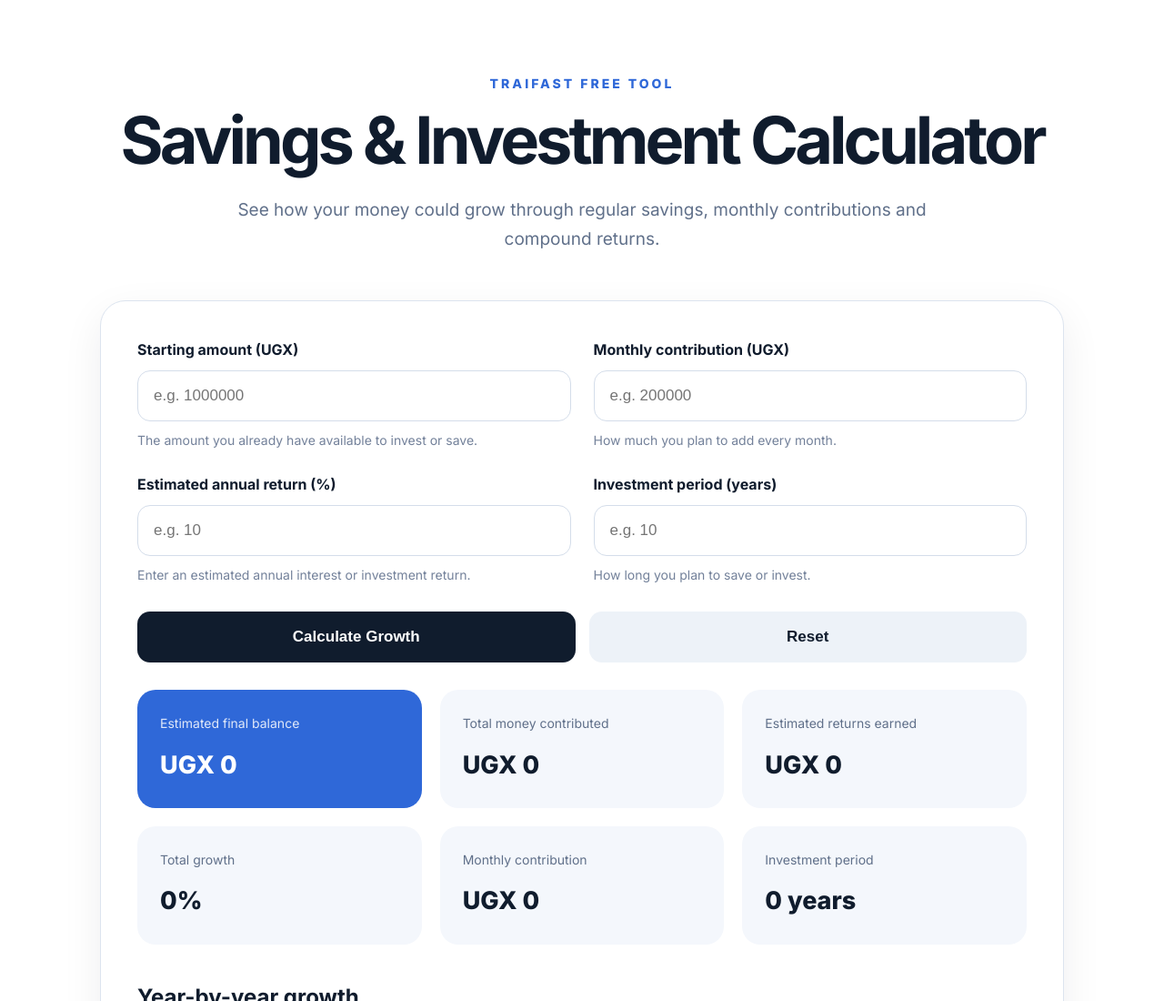
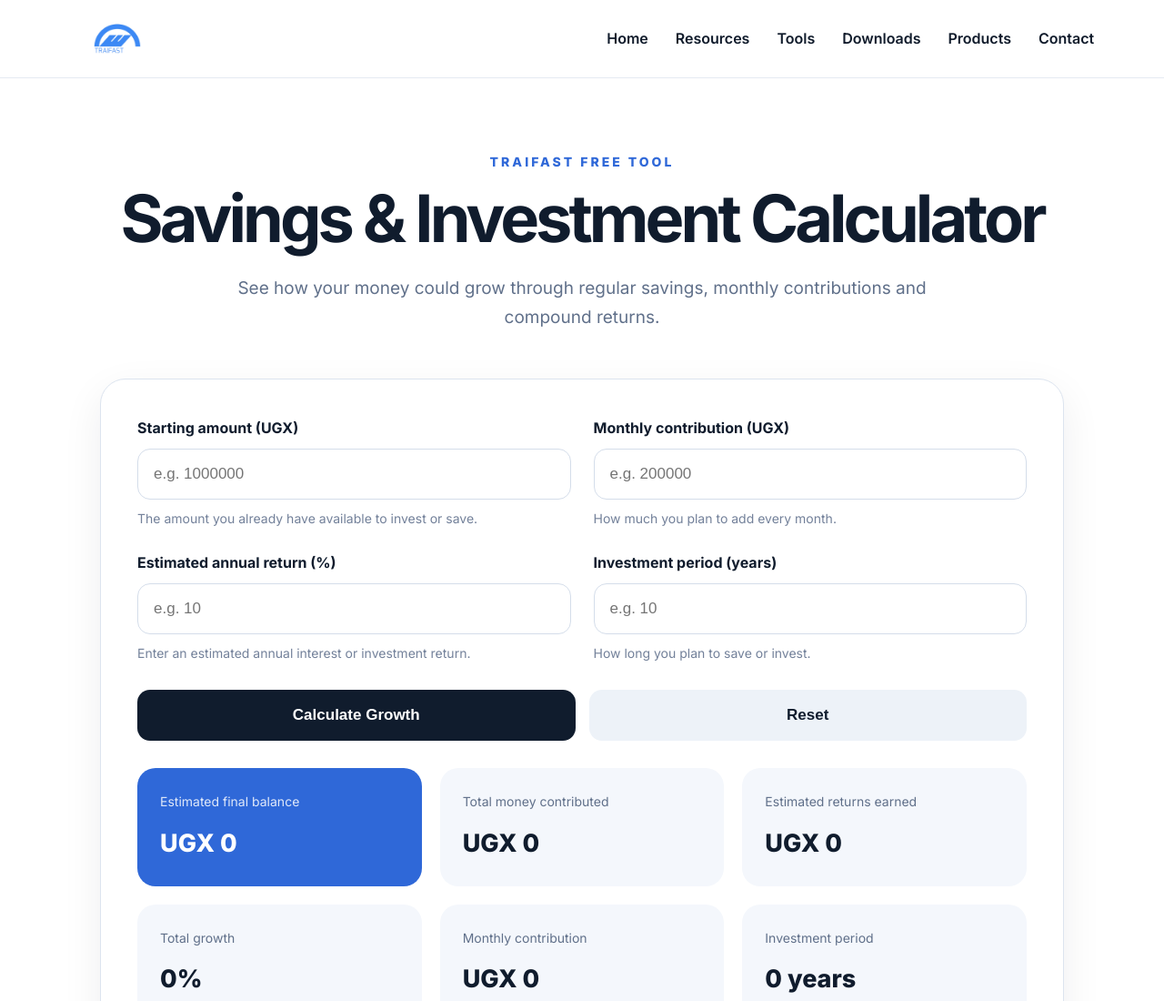
Before and after one commit to atuhairwech/traifast-website, a plain HTML site: page savings-calculator.html in a window 1280 px wide. Shown: the top 1100 px of the page at 91% size. Drawn offline with Linux system fonts and the light colour scheme.

Commit message:
Update savings-calculator.html

```diff
--- a/savings-calculator.html
+++ b/savings-calculator.html
@@ -286,7 +286,38 @@
 
 <body>
 
-  <main class="tool-page">
+<header class="site-header">
+
+    <a class="brand" href="index.html" aria-label="Traifast home">
+        <img
+            src="traifast-logo-transparent.jpg"
+            alt="Traifast"
+        >
+    </a>
+
+    <button
+        class="menu-toggle"
+        aria-label="Open menu"
+        aria-expanded="false"
+        type="button">
+        <span></span>
+        <span></span>
+        <span></span>
+    </button>
+
+    <nav class="nav" aria-label="Main navigation">
+        <a href="index.html">Home</a>
+        <a href="resources.html">Resources</a>
+        <a href="tools.html">Tools</a>
+        <a href="downloads.html">Downloads</a>
+        <a href="products.html">Products</a>
+        <a href="index.html#contact">Contact</a>
+    </nav>
+
+</header>
+
+
+<main class="tool-page">
 
     <section class="tool-header">
       <div class="tool-label">TRAIFAST FREE TOOL</div>
```
